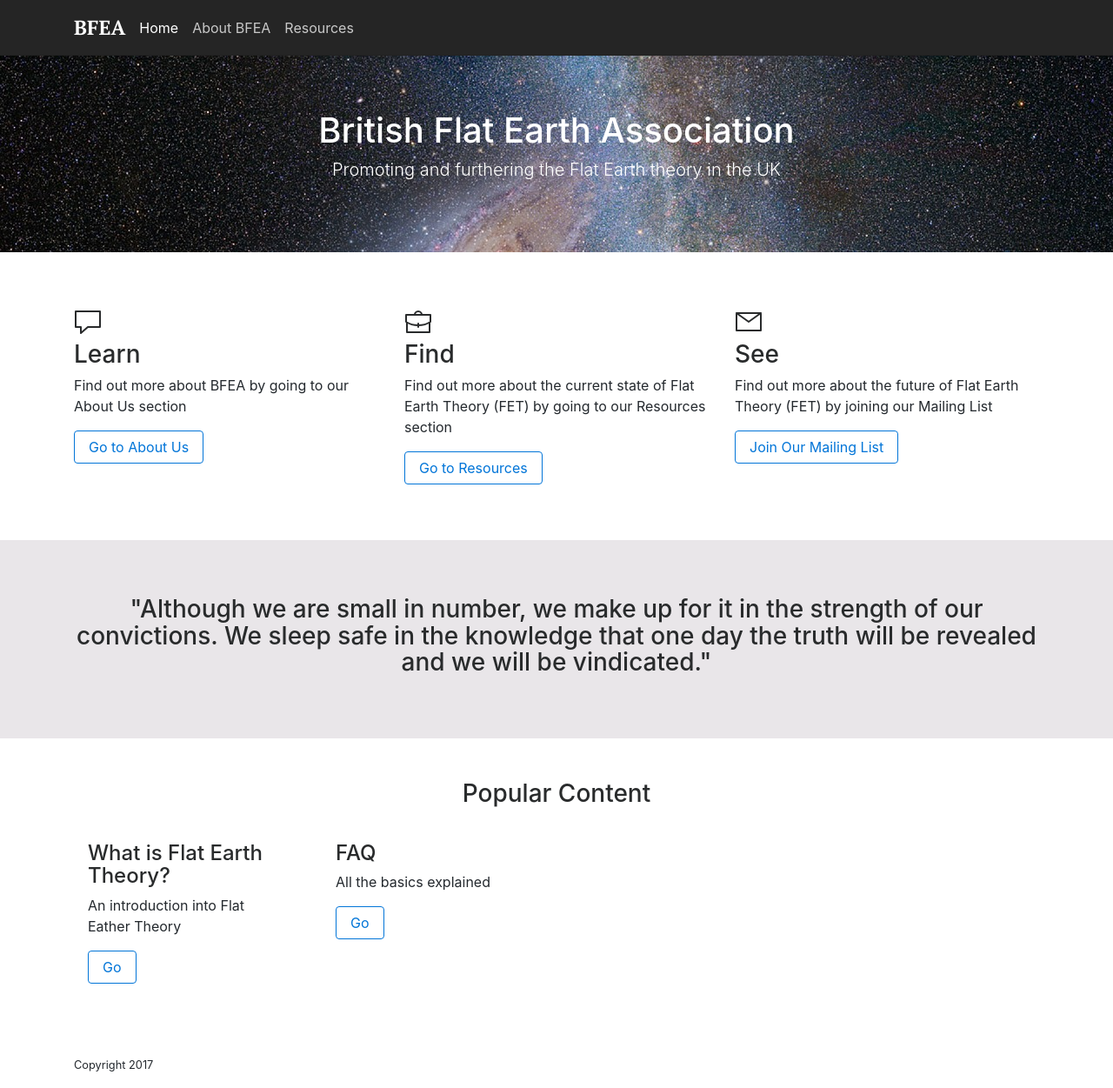
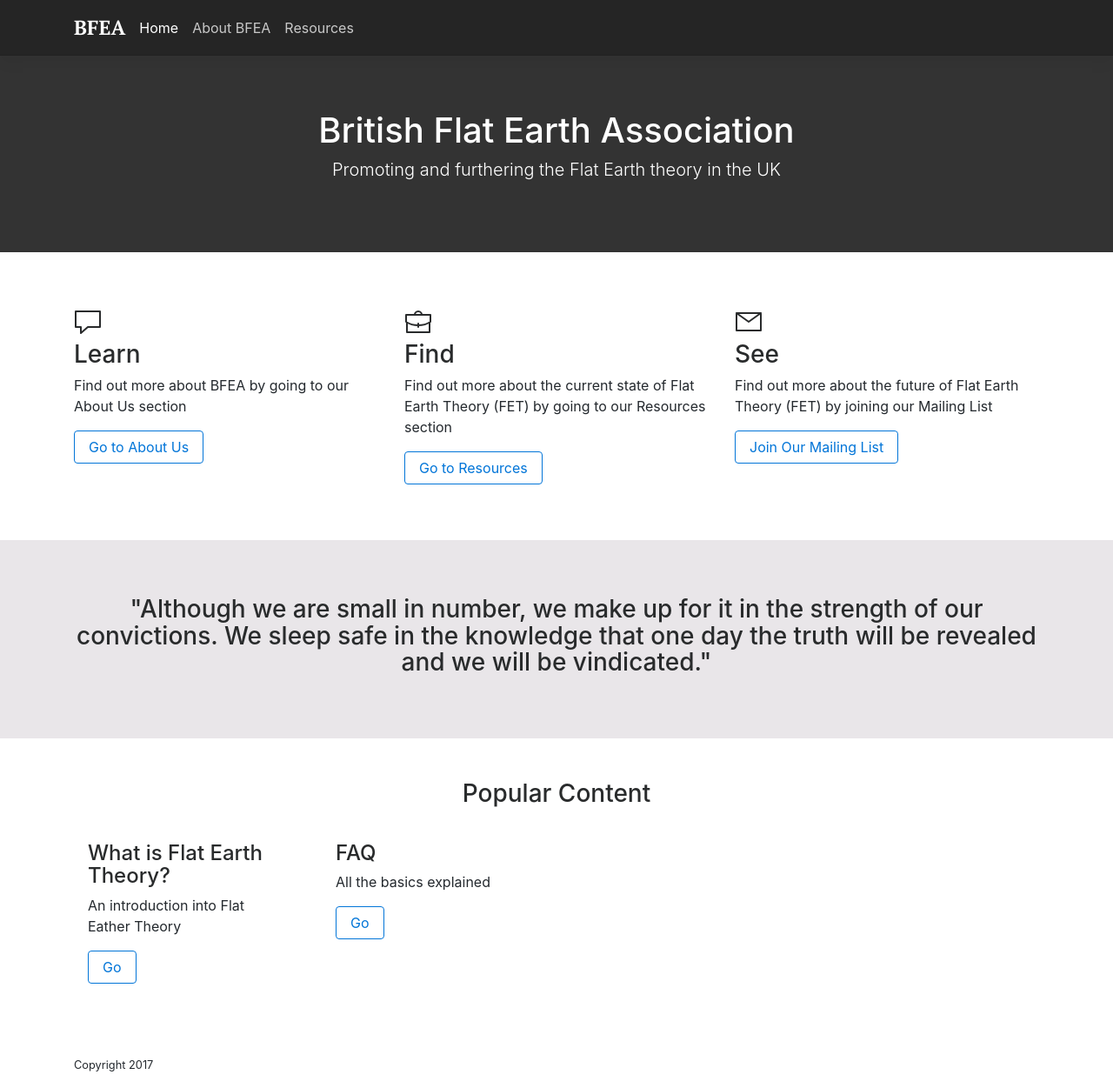
Before and after one commit to krussll/etsysimplicity, a Jekyll site: the page built from index.md, in a window 1280 px wide. Shown: the whole page at 87% size. Built offline with Jekyll 4.4.1, drawn with Linux system fonts in a browser that asks for light colours; a script that is not in the unit is left out.

Commit message:
Update home.html

```diff
--- a/_layouts/home.html
+++ b/_layouts/home.html
@@ -3,7 +3,7 @@
   {% include head.html %}
   <body>
     {% include nav.html %}
-    <div class="jumbotron home-image dark">
+    <div class="jumbotron post-colour-black dark">
       <div class="container text-center">
         <h1>{{ page.title }}</h1>
         <p class="lead">{{ page.sub-title }}</p>
```
